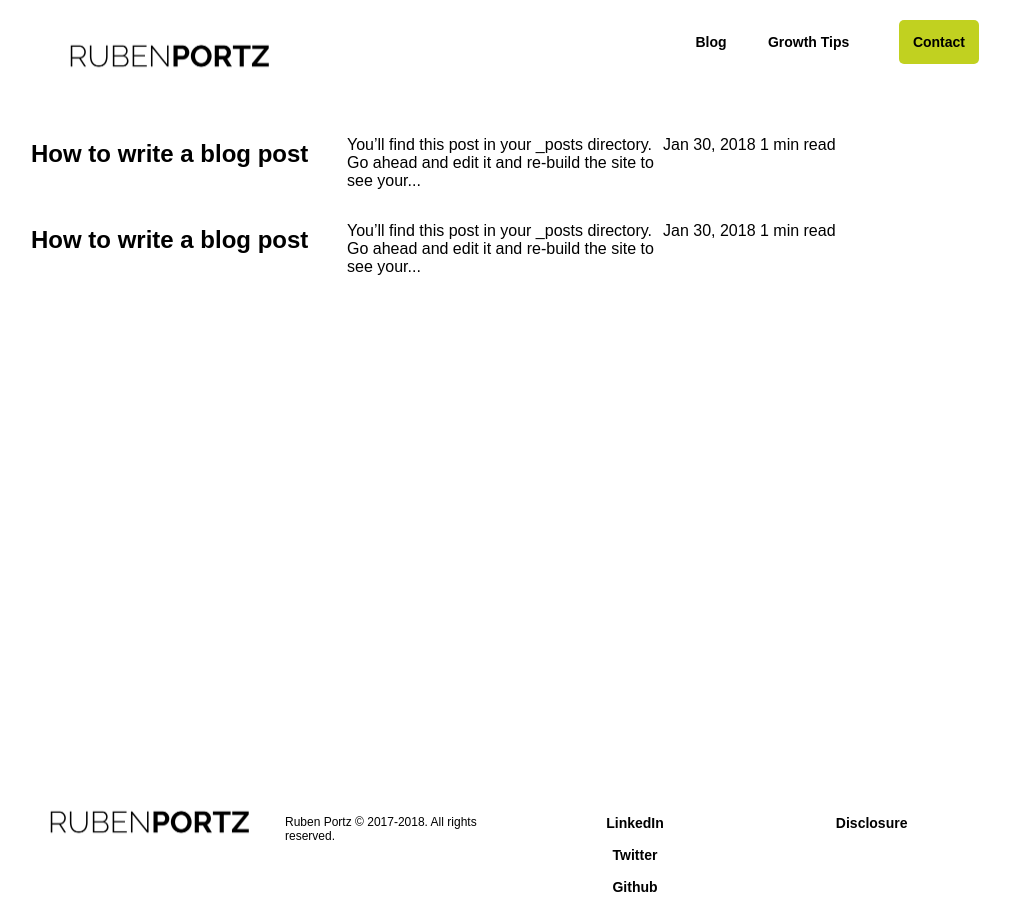
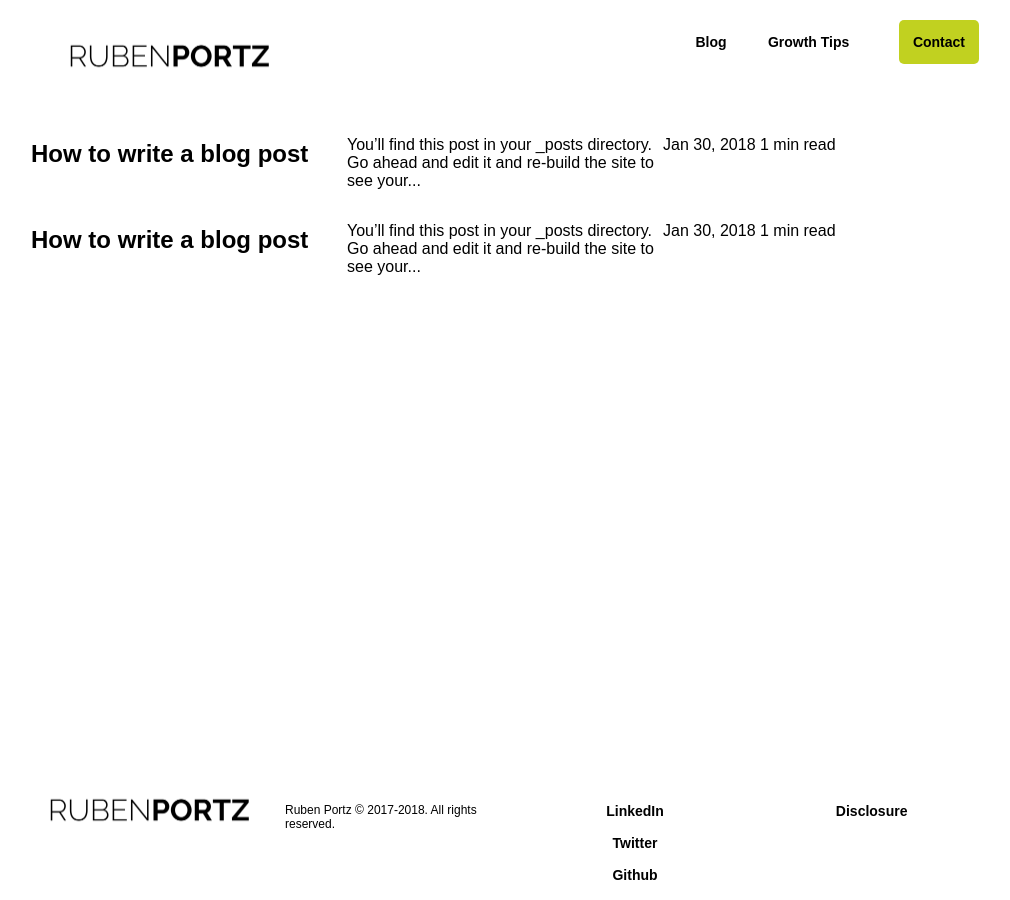
Before and after one commit to rubenportz/Ruben-Portz, a Jekyll site: the page built from index.html, in a window 1280 px wide. Shown: the whole page, without its empty margins (135-1145 px from the left). Built offline with Jekyll 4.4.1, drawn with Linux system fonts in a browser that asks for light colours.

Commit message:
Update footer.html

```diff
--- a/_includes/footer.html
+++ b/_includes/footer.html
@@ -61,6 +61,7 @@ a:visited {
   left: 0;
   background-color: transparent;
   margin-top:30px;
+  margin-bottom:12px;
   width:100%;
 }
 </style>
```
